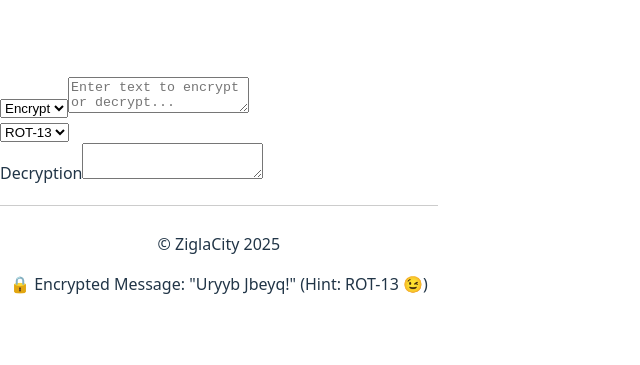
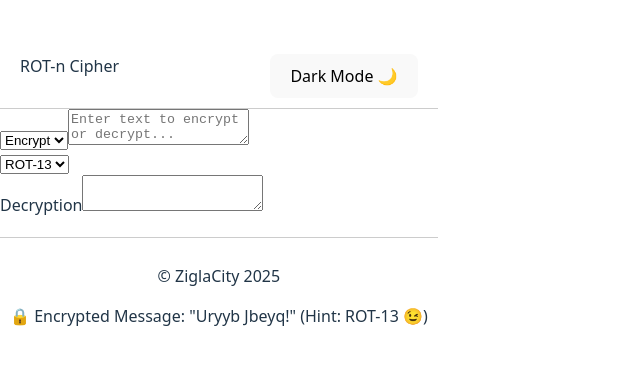
Before and after one commit to ZiglaCity/rot-n-cipher, a React (Vite) app: page / in a window 1280 px wide. Shown: the part 201-566 px from the top of the page, without its empty margins (0-640 px from the left). Built offline with nearby package versions, Linux system fonts and the light colour scheme.

Commit message:
Added nav bar

```diff
--- a/src/App.jsx
+++ b/src/App.jsx
@@ -2,6 +2,7 @@ import { useEffect, useState } from 'react';
 import TextInputSection from './components/TextInputSection';
 import ResultSelection from './components/ResultSection';
 import RotSelector from './components/RotSelector';
+import Navbar from './components/Navbar';
 
 function App() {
   const [inputText, setInputText] = useState("");
@@ -31,14 +32,24 @@ function App() {
   return (
     <>
       <div>
+        <Navbar
+          darkMode={darkMode}
+          setDarkMode={setDarkMode}
+        />
         <TextInputSection
           inputText={inputText}
           setInputText={setInputText}
           mode={mode}
           setmMode={setMode}
         />
-        <RotSelector rotType={rotType} setRotType={setRotType}/>
-        <ResultSelection outputText={outputText} mode={mode} />
+        <RotSelector
+          rotType={rotType}
+          setRotType={setRotType}
+        />
+        <ResultSelection
+         outputText={outputText}
+         mode={mode}
+        />
       </div>
     </>
   )
--- a/src/components/Navbar.jsx
+++ b/src/components/Navbar.jsx
@@ -1,7 +1,7 @@
 function Navbar({ darkMode, setDarkMode }) {
     return (
         <nav style={{ display: "flex", justifyContent: "space-between", padding: "10px 20px", borderBottom: "1px solid #ccc" }}>
-            <h1>ROT-N.com</h1>
+            <>ROT-n Cipher</>
             <button onClick={() => setDarkMode(!darkMode)}>
                 {darkMode ? "Light Mode ☀️" : "Dark Mode 🌙"}
             </button>
```
